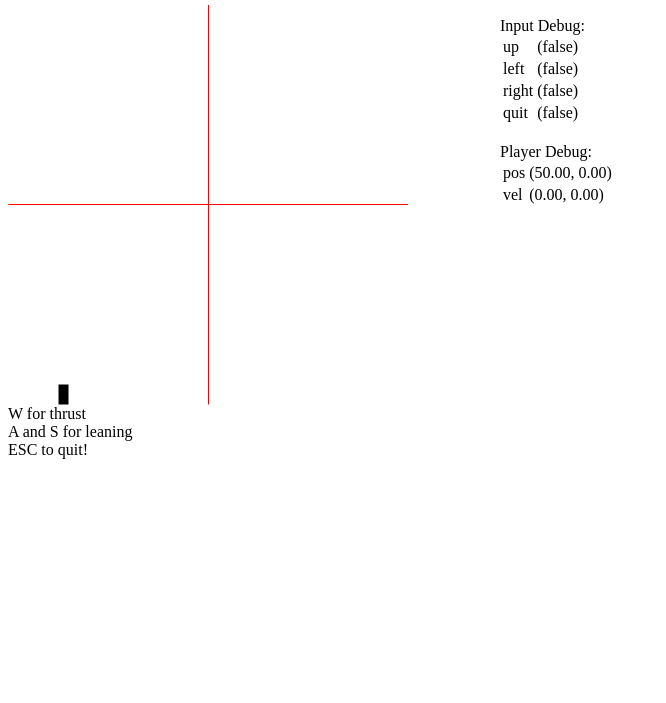
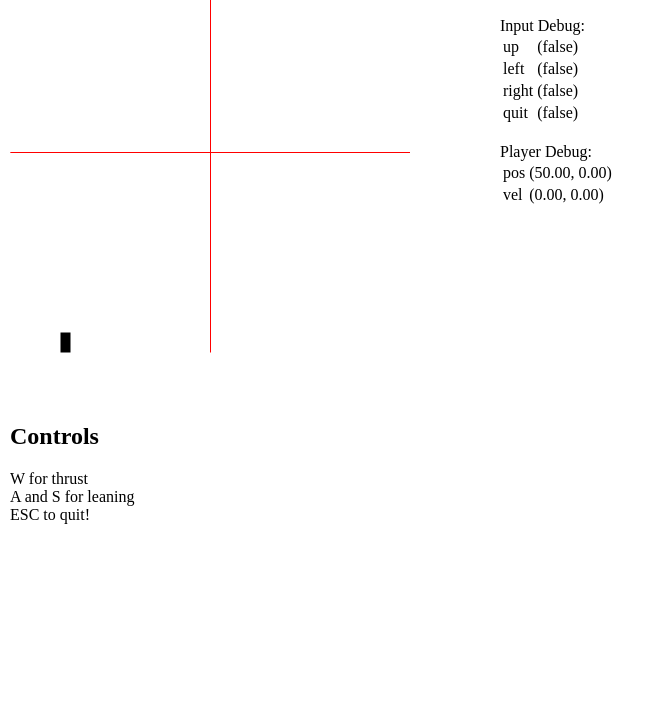
Before and after one commit to databyss/shuttle, a plain HTML site: page index.html in a window 1280 px wide. Shown: the part 97-800 px from the top of the page, without its empty margins (0-666 px from the left). Drawn offline with nearby package versions, Linux system fonts and the light colour scheme.

Commit message:
added bg canvas, moved control div

```diff
--- a/index.html
+++ b/index.html
@@ -10,12 +10,15 @@
 		<br /><br />
 
 		<div id="gameWindow">
-			<canvas id="gameCanvas" width="400" height="400" >Canvas element not supported by your browser.</canvas>
-			<br />
-			W for thrust<br />
-			A and S for leaning<br />
-			ESC to quit!
-		</div>
+			<canvas id="bgCanvas"	width="400" height="400" style="position:absolute;top:50;left:10;">Canvas element not supported by your browser.</canvas>
+			<canvas id="gameCanvas" width="400" height="400" style="position:absolute;top:50;left:10;">Canvas element not supported by your browser.</canvas>
+			<div id="commands" style="position:absolute;top:500;left:10;">
+				<h2>Controls</h2>
+				W for thrust<br />
+				A and S for leaning<br />
+				ESC to quit!
+			</div> <!-- commands -->
+		</div> <!-- gameWindow -->
 		<div id="gameDebug" style="position:absolute;top:10;left:500;"></div>
 
 		<br /><br />
```
